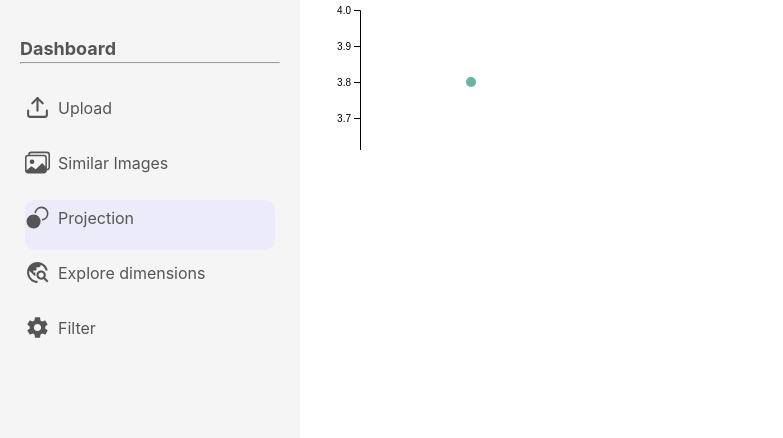
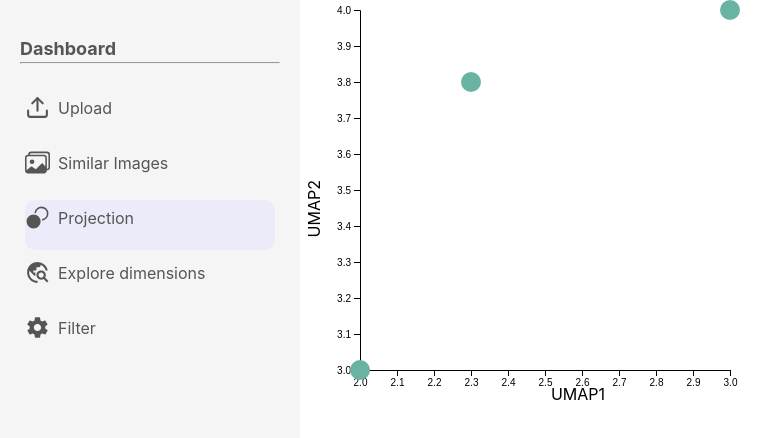
Before and after one commit to antoinebasseto/cbir, a React (Create React App) app in the folder react-frontend/: page / in a window 1280 px wide. Both pictures are taken after a click on the item "Projection". Shown: the top 438 px of the page, without its empty margins (0-783 px from the left). Built offline with nearby package versions, Linux system fonts and the light colour scheme; no server answers.

Commit message:
Projection plot viable front-end

```diff
--- a/react-frontend/src/components/projectionPlot/projectionPlot.css
+++ /dev/null
@@ -1,6 +0,0 @@
-.projectionPlotContainer{
-    width: 100vw;
-    height: 100vh;
-    background-color: rgb(63, 201, 63);
-    display: flex;
-}
--- a/react-frontend/src/components/projectionPlot/projectionPlot.jsx
+++ b/react-frontend/src/components/projectionPlot/projectionPlot.jsx
@@ -60,9 +60,6 @@ export default function ProjectionPlot(props) {
             .style('position','absolute')
 
         const mouseover = function(event, d) {
-            console.log(event)
-            console.log(d)
-
             tooltip
                 .style('visibility','visible')
                 .text("TOOLTIP")
@@ -87,7 +84,7 @@ export default function ProjectionPlot(props) {
             .append('circle')
                 .attr('cx', d => xScale(d.x))
                 .attr('cy', d => yScale(d.y))
-                .attr('r', 5)
+                .attr('r', 10)
                 .style('fill', '#69b3a2')
             .on("mouseover", mouseover)
             .on("mousemove", mousemove)
@@ -95,10 +92,13 @@ export default function ProjectionPlot(props) {
     }, [props.data, svgRef.current])
 
     return (
-        <div id='projectionPlotContainer' className='projectionPlotContainer'>
-            <svg className='projectionPlotSVG'
+        // <div id="projectionPlotContainer" className="projectionPlotContainer">
+            <svg
+                className="projectionPlotSVG"
+                width={460}
+                height={400}
                 ref={svgRef}
             />
-        </div>
+        // </div>
     )
 }
```
